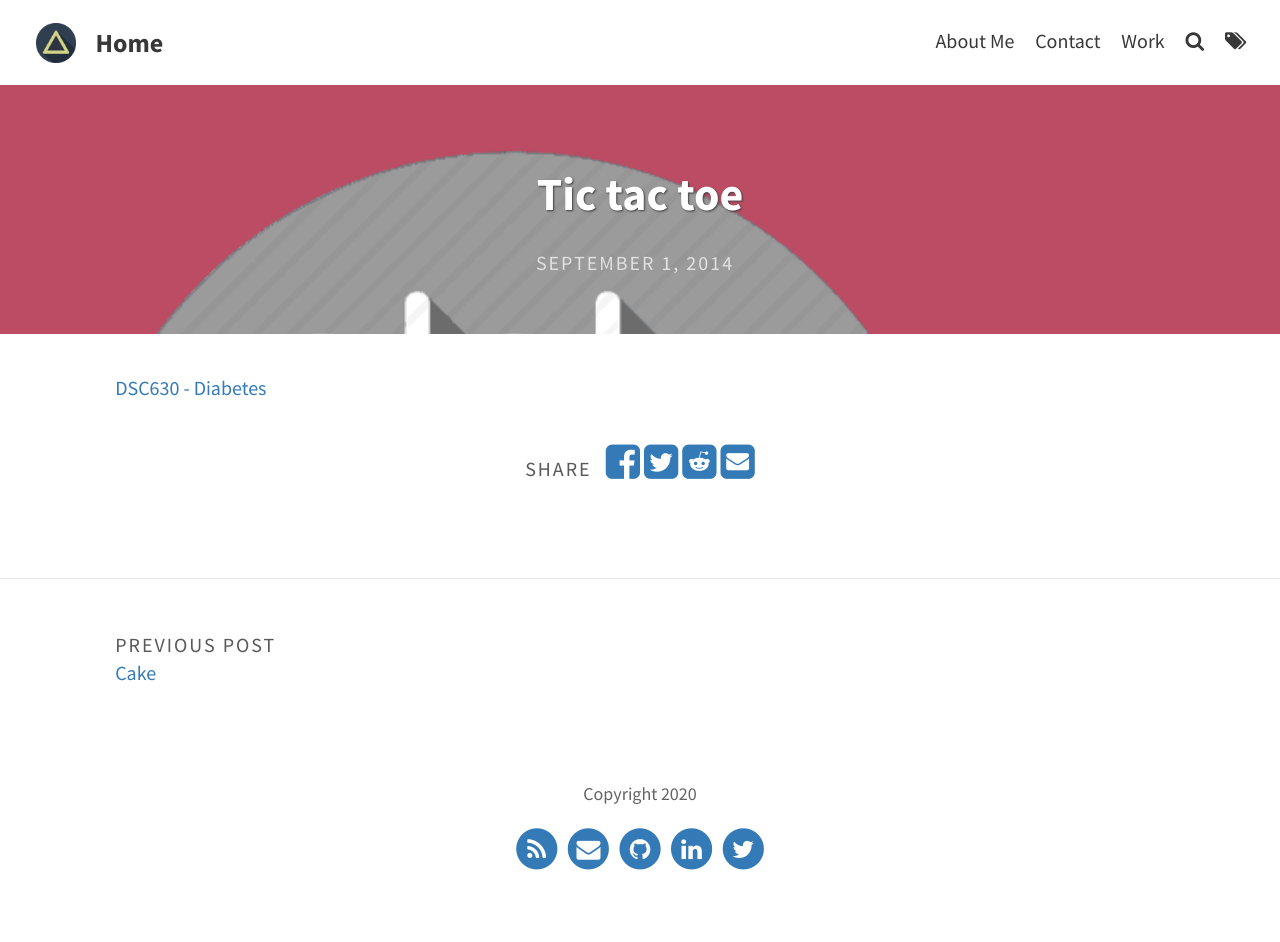
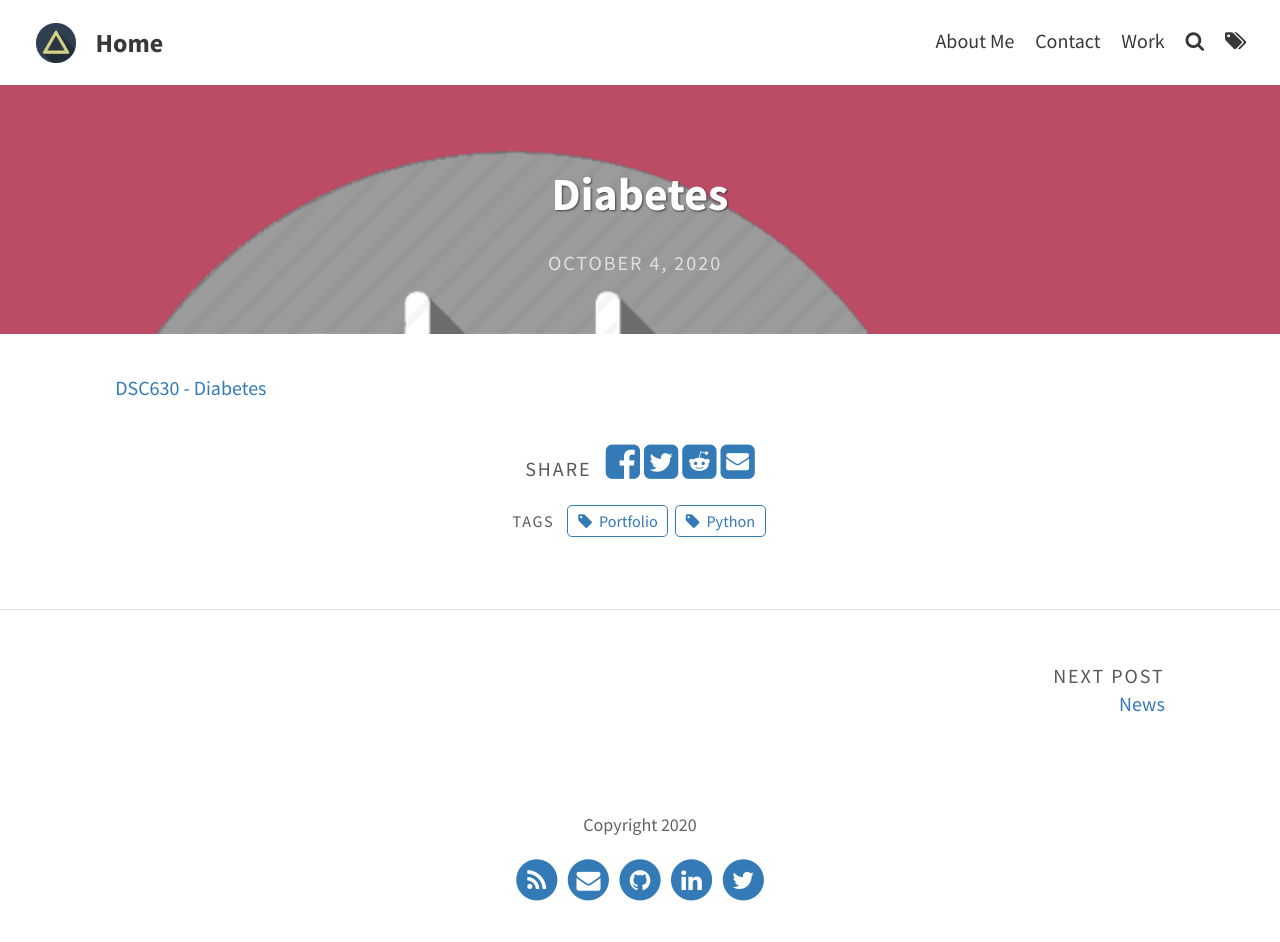
Before and after one commit to knmoses/knmoses.github.io, a Jekyll site: the page built from _portfolio/tictactoe.md, in a window 1280 px wide. Built offline with Jekyll 4.4.1, drawn with Linux system fonts in a browser that asks for light colours; before the commit the page ends 911 px from its top, so only the background shows below that.

Commit message:
Update tictactoe.md

```diff
--- a/_portfolio/tictactoe.md
+++ b/_portfolio/tictactoe.md
@@ -1,9 +1,10 @@
 ---
 layout: post
-title: Tic tac toe
+title: Diabetes
 feature-img: "assets/img/portfolio/ttt.png"
 img: "assets/img/portfolio/ttt.png"
-date: September 2014
+date: 04 October 2020
+tags: [Python, Portfolio]
 ---
 
 [DSC630 - Diabetes](https://github.com/knmoses/DSC630-Diabetes)
```
